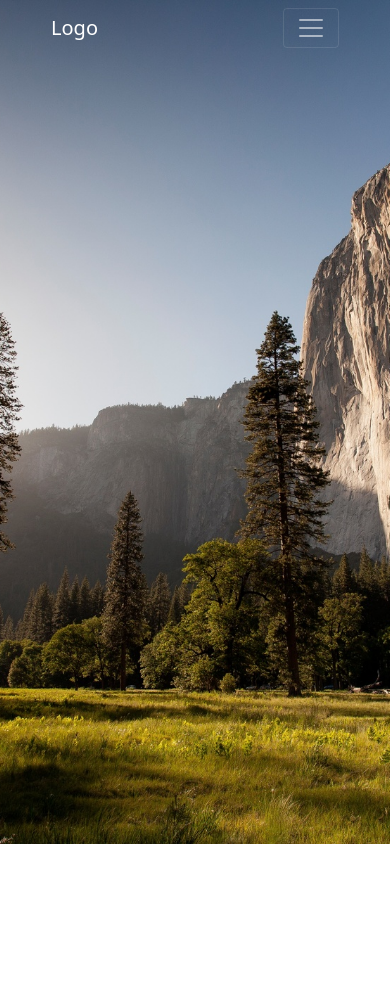
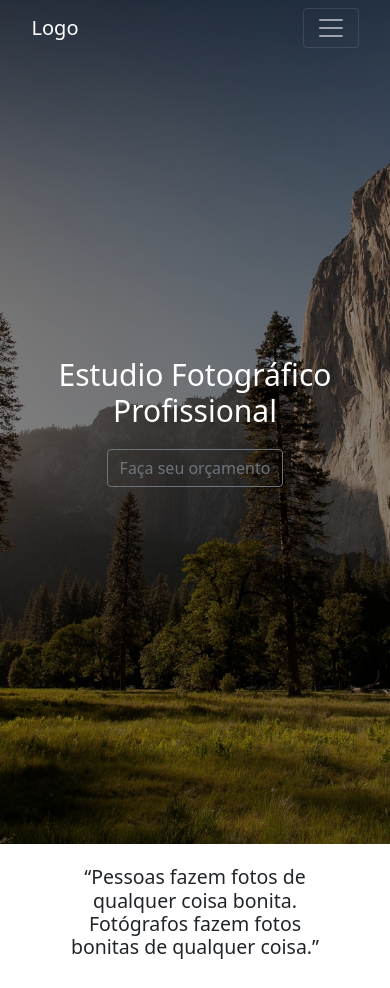
Before and after one commit to ramonbarbos/Portfolio_Pedro, a plain HTML site: page index.html in a window 390 px wide. Before the commit the page ends 844 px from the top, so only its background shows below. Drawn offline with nearby package versions, Linux system fonts and the light colour scheme.

Commit message:
responsivo

```diff
--- a/estilos.css
+++ b/estilos.css
@@ -13,3 +13,35 @@ header{
     background-position: center;
     background-size: cover;
 }
+.titulo{
+    color: white;
+    margin-bottom: 20px;
+}
+.header-content{
+    background-color: rgba(0, 0, 0, 0.46);
+    height: 100vh;
+    display: flex;
+    flex-direction: column;
+    justify-content: center;
+    align-items: center;
+}
+.caixa-frase{
+    height: 144px;
+    display: flex;
+    justify-content: center;
+    align-items: center;
+    width: 70%;
+    margin: auto;
+    text-align: center;
+}
+.caixa-frase h3{
+    font-weight: lighter;
+    font-size: 5vmin;
+}
+
+@media (max-width: 650px) {
+    .titulo{
+        font-size: 30px;
+        text-align: center;
+    }
+}
--- a/index.html
+++ b/index.html
@@ -14,7 +14,7 @@
   <body>
 
     <nav class="navbar navbar-expand-lg  navbar-dark position-absolute " style="width: 100%;" >
-        <div class="container-fluid  " style="justify-content: space-between;width: 80%;"  >
+        <div class="container-fluid  " style="justify-content: space-between;width: 90%;"  >
           <a class="navbar-brand" href="#">Logo</a>
           <button class="navbar-toggler" type="button" data-bs-toggle="collapse" data-bs-target="#navbarNav" aria-controls="navbarNav" aria-expanded="false" aria-label="Toggle navigation">
             <span class="navbar-toggler-icon"></span>
@@ -39,12 +39,24 @@
       </nav>
 
       <header>
-          <div class="container-fluid" style="background-color: rgba(0, 0, 0, 0.46);">
-
+          <div class="header-content ">
+          <h1 class="titulo">Estudio Fotográfico Profissional</h1>
+          <button type="button" class="btn btn-outline-secondary">Faça seu orçamento</button>
           </div>
       </header>
 
+      <section class="container-frase">
+        <div class="caixa-frase">
+            <h3 class="frase">“Pessoas fazem fotos de qualquer coisa bonita.
+                Fotógrafos fazem fotos bonitas de qualquer coisa.”</h2>
+          </div>
+      </section>
 
+      <section class="portfolio">
+          <div class="container-fluid">
+
+          </div>
+      </section>
 
 
 
```
